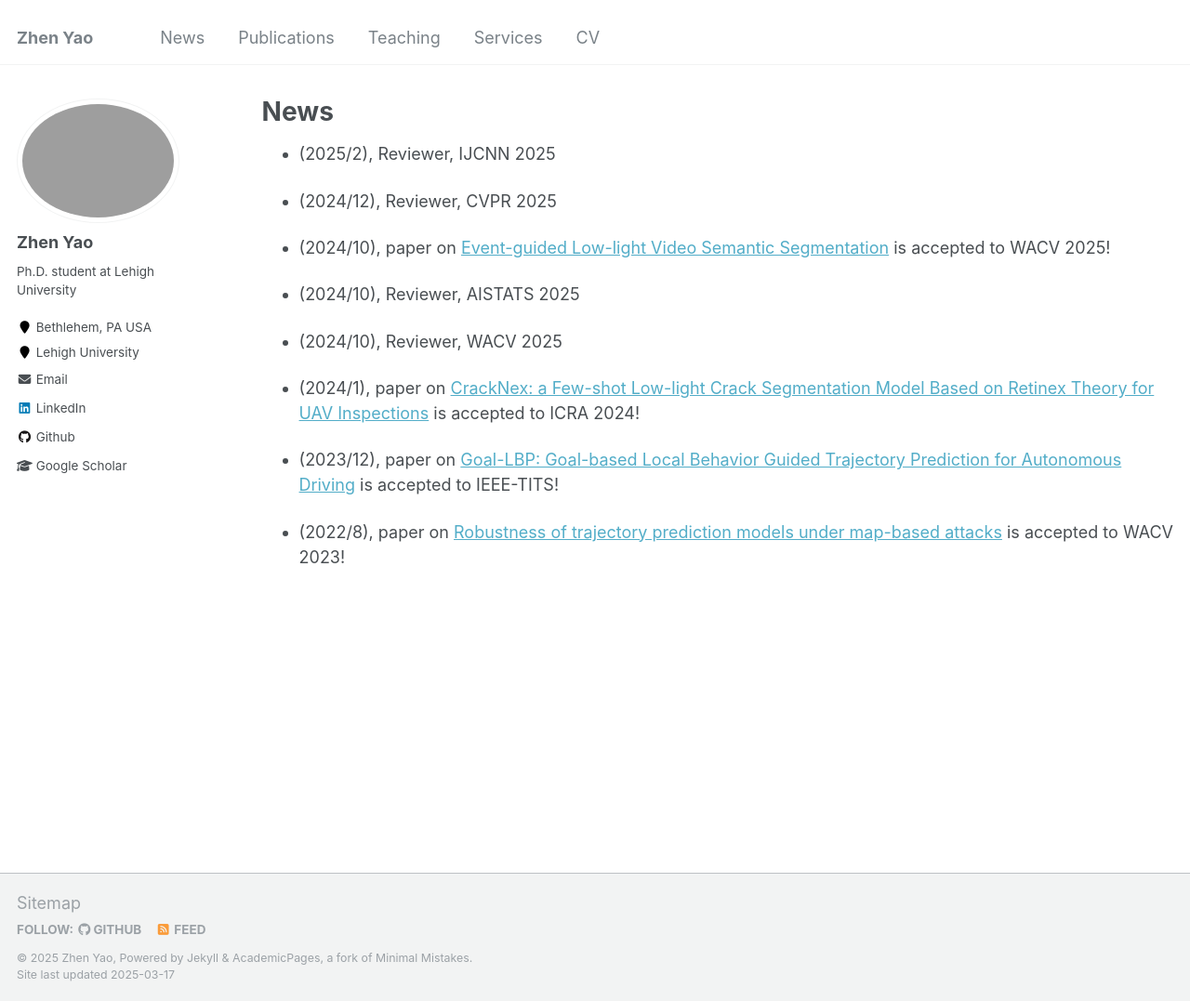
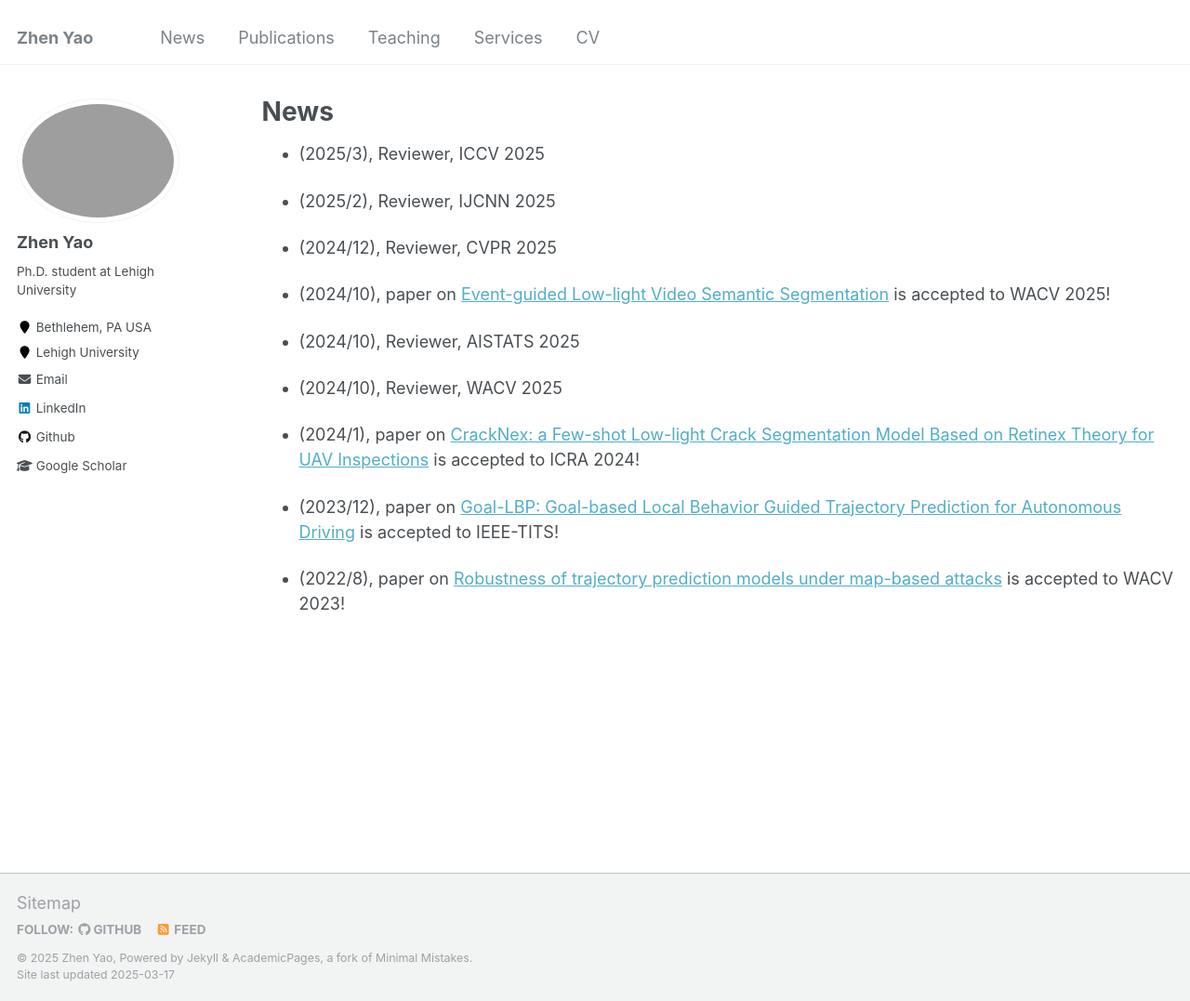
Before and after one commit to zyaocoder/zyaocoder.github.io, a Jekyll site: the page built from _pages/markdown.md, in a window 1280 px wide and 1077 px high. Shown: the whole window at 93% size. Built offline with Jekyll 4.4.1, drawn with Linux system fonts in a browser that asks for light colours.

Commit message:
Update markdown.md

```diff
--- a/_pages/markdown.md
+++ b/_pages/markdown.md
@@ -7,6 +7,8 @@ redirect_from:
   - /md/
   - /markdown.html
 ---
+
+* (2025/3), Reviewer, ICCV 2025
 
 * (2025/2), Reviewer, IJCNN 2025
 
```
